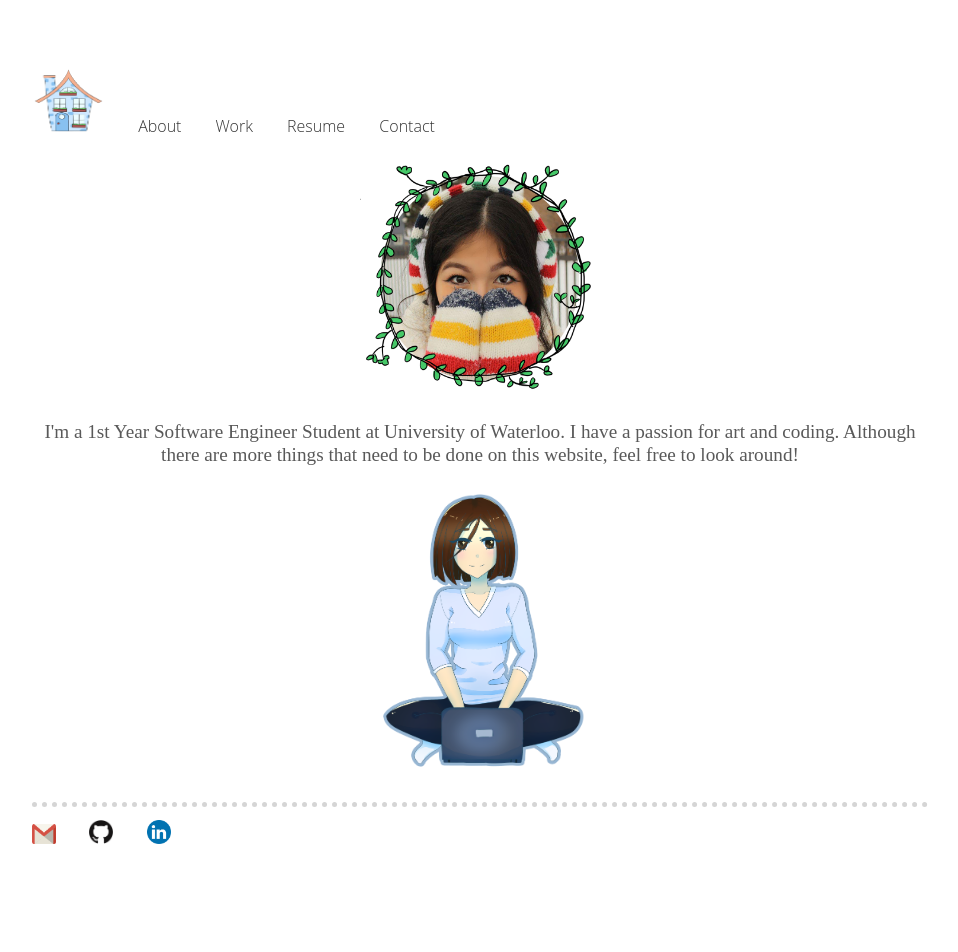
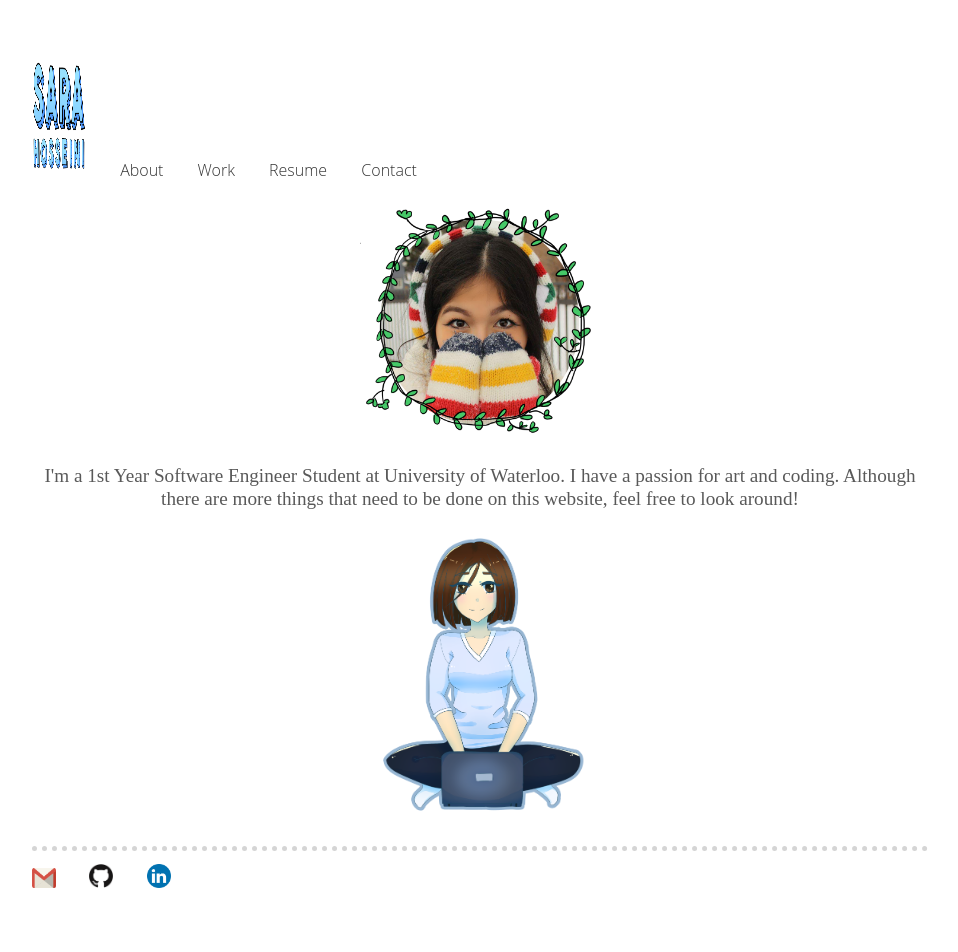
Before and after one commit to sarahoss/sarahoss.github.io, a Jekyll site: the page built from index.html, in a window 1280 px wide. Shown: the whole page, without its empty margins (160-1118 px from the left). Built offline with Jekyll 4.4.1, drawn with Linux system fonts in a browser that asks for light colours; before the commit the page ends 908 px from its top, so only the background shows below that.

Commit message:
Update default.html

```diff
--- a/_layouts/default.html
+++ b/_layouts/default.html
@@ -9,7 +9,7 @@
 		<body>
 			<nav>
 	    		<ul>
-	        		<li><a href="/"><img id="homehouse" img class="img-responsive" src="/src/minihousenosmoke.png" onmouseover="this.src='/src/minihouse.png'" onmouseout="this.src='/src/minihousenosmoke.png'" height="72" width="72"/></a></li>
+	        		<li><a href="/"><img id="homehouse" img class="img-responsive" src="/src/SaraLogo.png" height="116" width="54"/></a></li>
 				<li><a href="/">About</a></li>
 				<li><a href="/work">Work</a></li>
 	        		<li><a href="/src/Sara_Hosseini_Resume.pdf">Resume</a></li>
```
